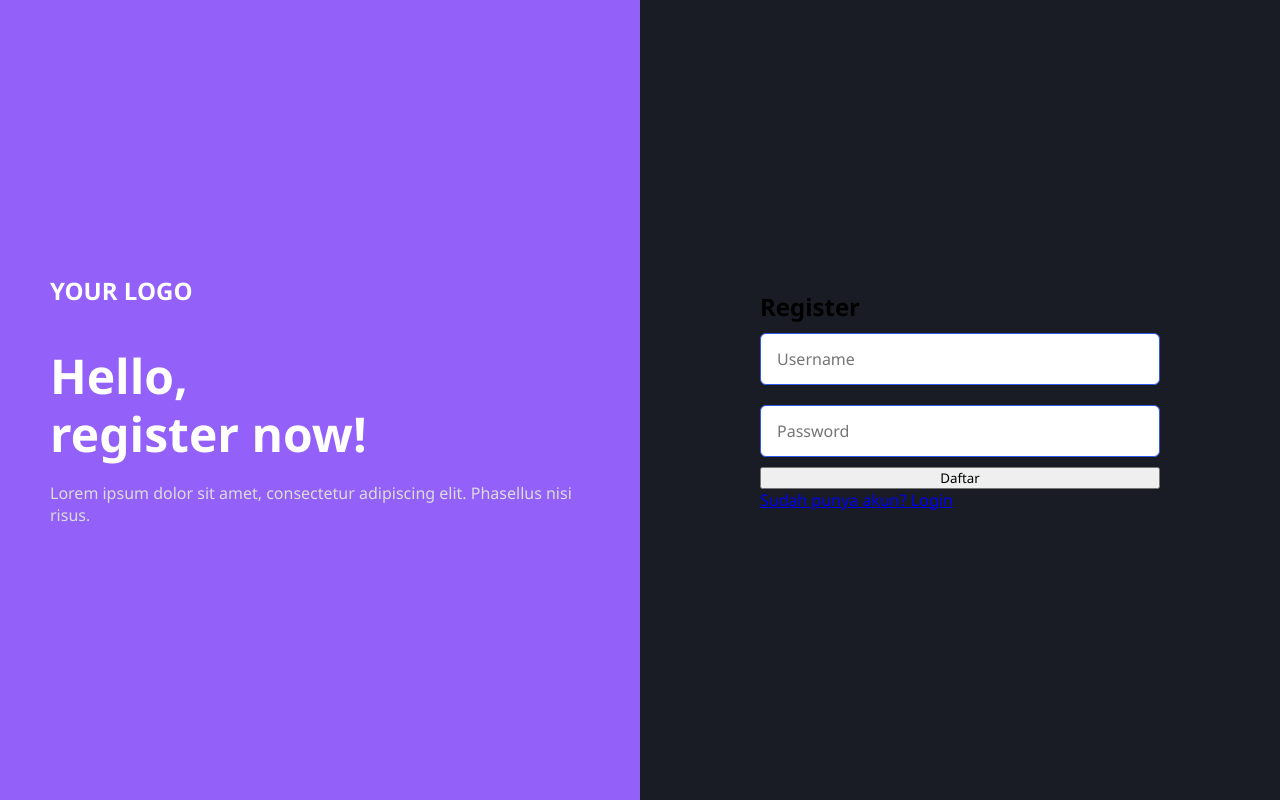
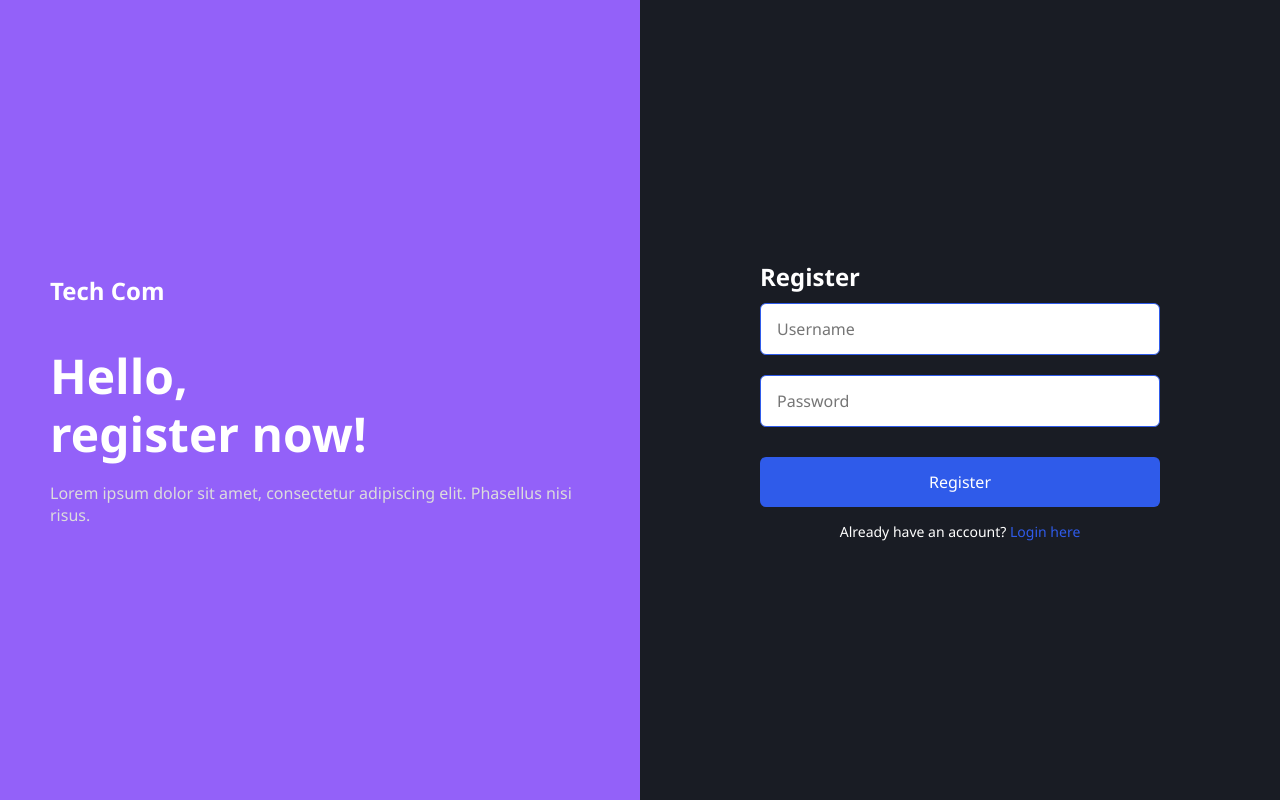
Before and after one commit to 481n4y4/Kelompok1-TA, a PHP site: page /register.php in a window 1280 px wide. Run offline with PHP 8.4, Linux system fonts and the light colour scheme.

Commit message:
perbaikan register 2

```diff
--- a/login.php
+++ b/login.php
@@ -36,11 +36,10 @@ if ($_SERVER["REQUEST_METHOD"] == "POST") {
     <!-- Bagian kanan -->
     <div class="right-box">
       <form method="post">
+        <h2 style="color: white;">Login</h2>
         <?php if (!empty($error)) echo "<p style='color:red;'>$error</p>"; ?>
         <input type="text" name="username" placeholder="Username" required>
         <input type="password" name="password" placeholder="Password" required>
-
-
         <button type="submit" class="btn">Login</button>
         <p class="login-link">Don't have an account? <a href="register.php">Sign up here</a></p>
       </form>
--- a/register.php
+++ b/register.php
@@ -21,18 +21,18 @@ if ($_SERVER["REQUEST_METHOD"] == "POST") {
 <body>
   <div class="container">
     <div class="left-box">
-      <div class="logo">YOUR LOGO</div>
+      <div class="logo">Tech Com</div>
       <h1>Hello,<br>register now!</h1>
       <p>Lorem ipsum dolor sit amet, consectetur adipiscing elit. Phasellus nisi risus.</p>
     </div>
     <div class="right-box">
       <form method="post">
-          <h2>Register</h2>
+          <h2 style="color: white;">Register</h2>
           <?php if (!empty($error)) echo "<p style='color:red;'>$error</p>"; ?>
           <input type="text" name="username" placeholder="Username" required>
           <input type="password" name="password" placeholder="Password" required>
-          <button type="submit">Daftar</button>
-          <a href="login.php">Sudah punya akun? Login</a>
+        <button type="submit" class="btn">Register</button>
+        <p class="login-link">Already have an account? <a href="login.php">Login here</a></p>
       </form>
     </div>
   </div>
```
